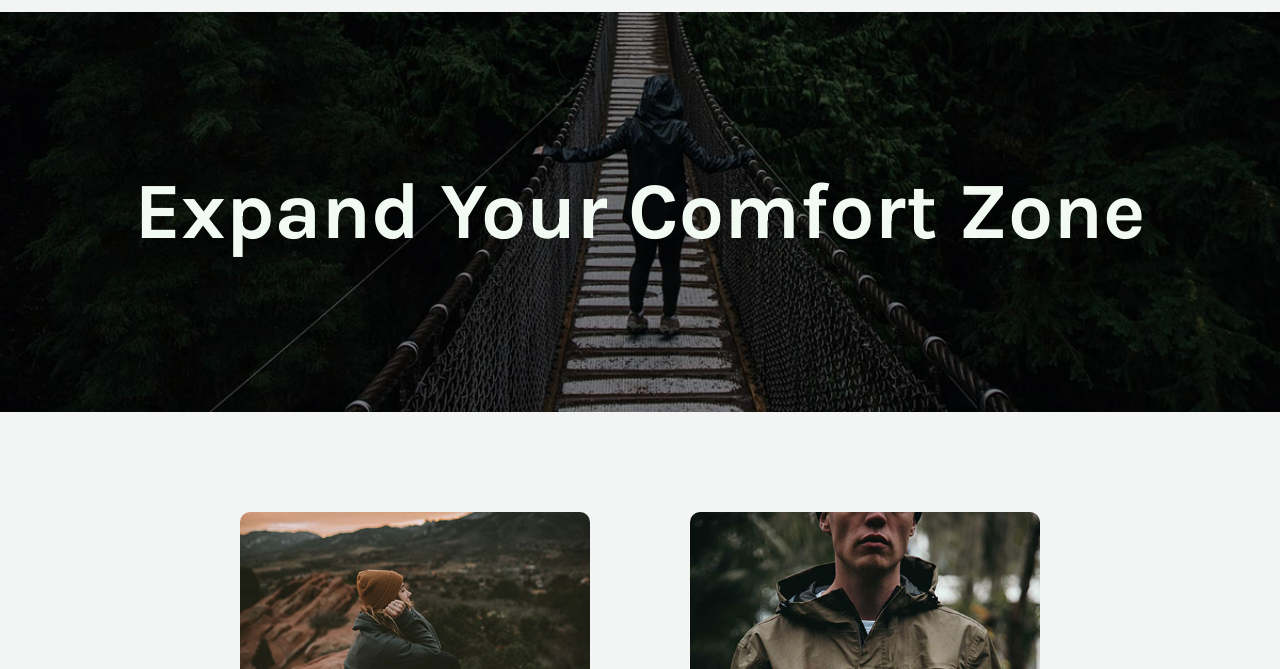
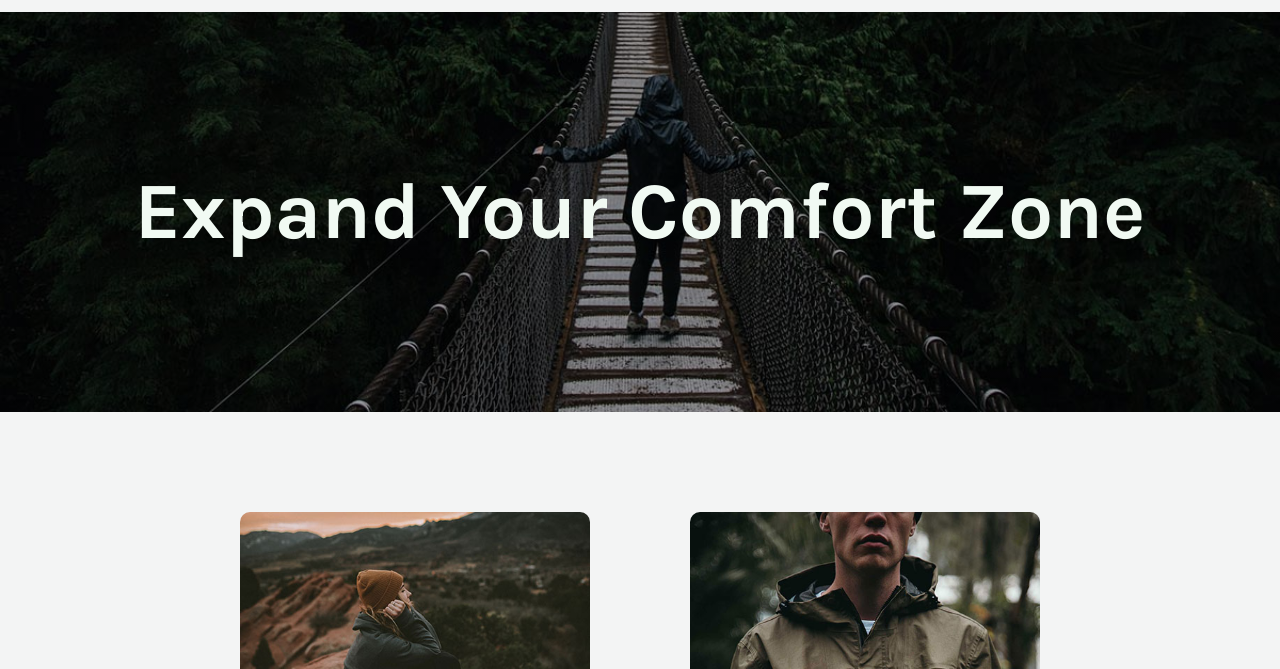
Before and after one commit to RiverMichael/CA-RainyDays, a plain HTML site: page index.html in a window 1280 px wide. Shown: the part 131-800 px from the top of the page. Drawn offline with Linux system fonts and the light colour scheme.

Commit message:
image filter

```diff
--- a/css/index.css
+++ b/css/index.css
@@ -2,7 +2,7 @@
 
 .intro {
     position: relative;
-    background: linear-gradient(rgba(0, 0, 0, 0.4), rgba(0, 0, 0, 0.4)), url(../images/forest-bridge.jpg);
+    background: linear-gradient(rgba(0, 0, 0, 0.3), rgba(0, 0, 0, 0.3)), url(../images/forest-bridge.jpg);
     min-height: 50vh;
     background-size: cover;
     background-position: center bottom;
```
